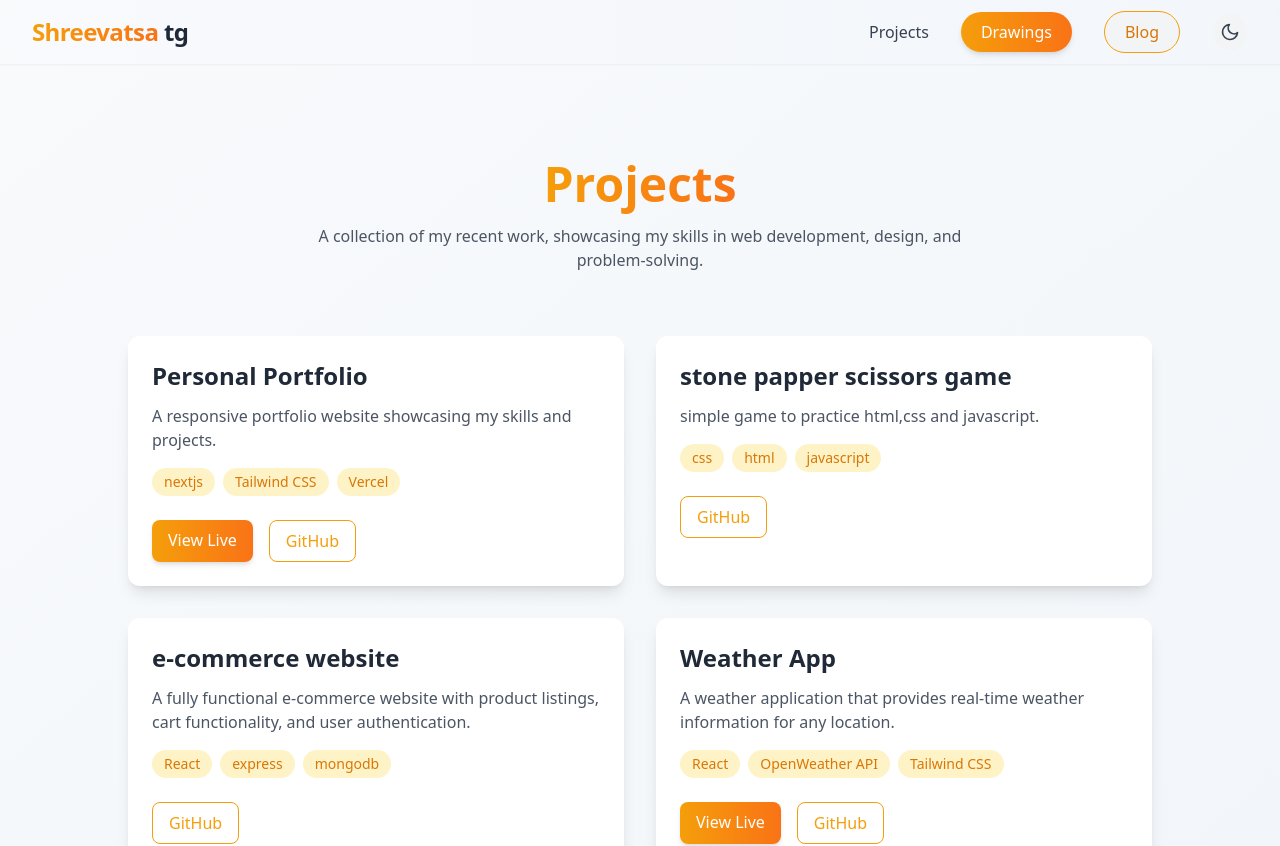
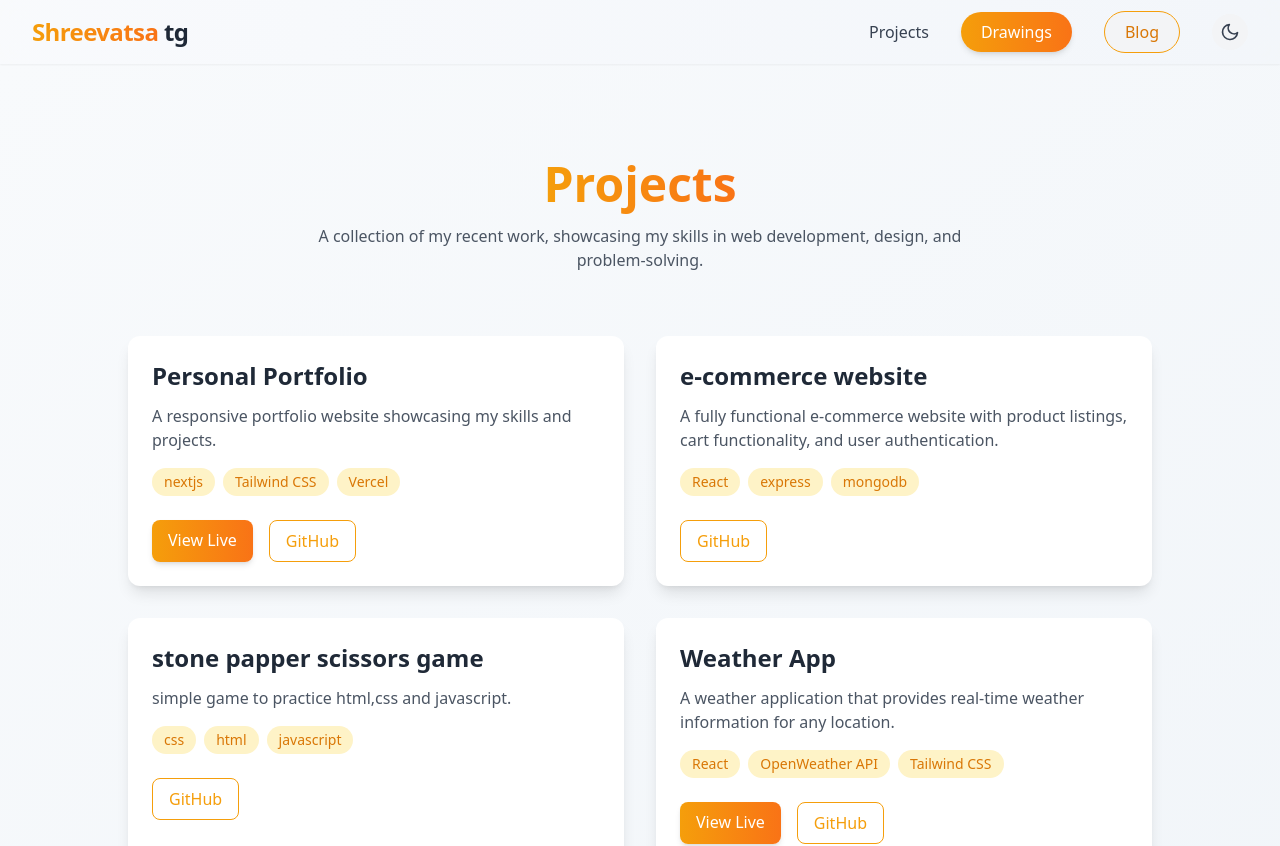
Before and after one commit to Shreevatsatg/shreevatsatg.com, a Next.js app: page /projects in a window 1280 px wide. Shown: the top 846 px of the page. Built offline with nearby package versions, Linux system fonts and the light colour scheme.

Commit message:
updated project list

```diff
--- a/src/app/projects/page.tsx
+++ b/src/app/projects/page.tsx
@@ -9,18 +9,19 @@ const projects = [
     github: "https://github.com/shreevatsatg/shreevatsatg.com"
   },
   {
+    title: "e-commerce website",
+    description: "A fully functional e-commerce website with product listings, cart functionality, and user authentication.",
+    tech: ["React", "express", "mongodb"],
+    link: "",
+    github: "https://github.com/Shreevatsatg/mern-ecommerce"
+
+  },
+  {
     title: "stone papper scissors game",
     description: "simple game to practice html,css and javascript.",
     tech: ["css", "html","javascript"],
     link: "",
     github: "https://github.com/Shreevatsatg/currencyconverter"
-  },
-  {
-    title: "e-commerce website",
-    description: "A fully functional e-commerce website with product listings, cart functionality, and user authentication.",
-    tech: ["React", "express", "mongodb"],
-    link: "",
-    github: "https://github.com/Shreevatsatg/mern-ecommerce"
   },
   {
     title: "Weather App",
```
